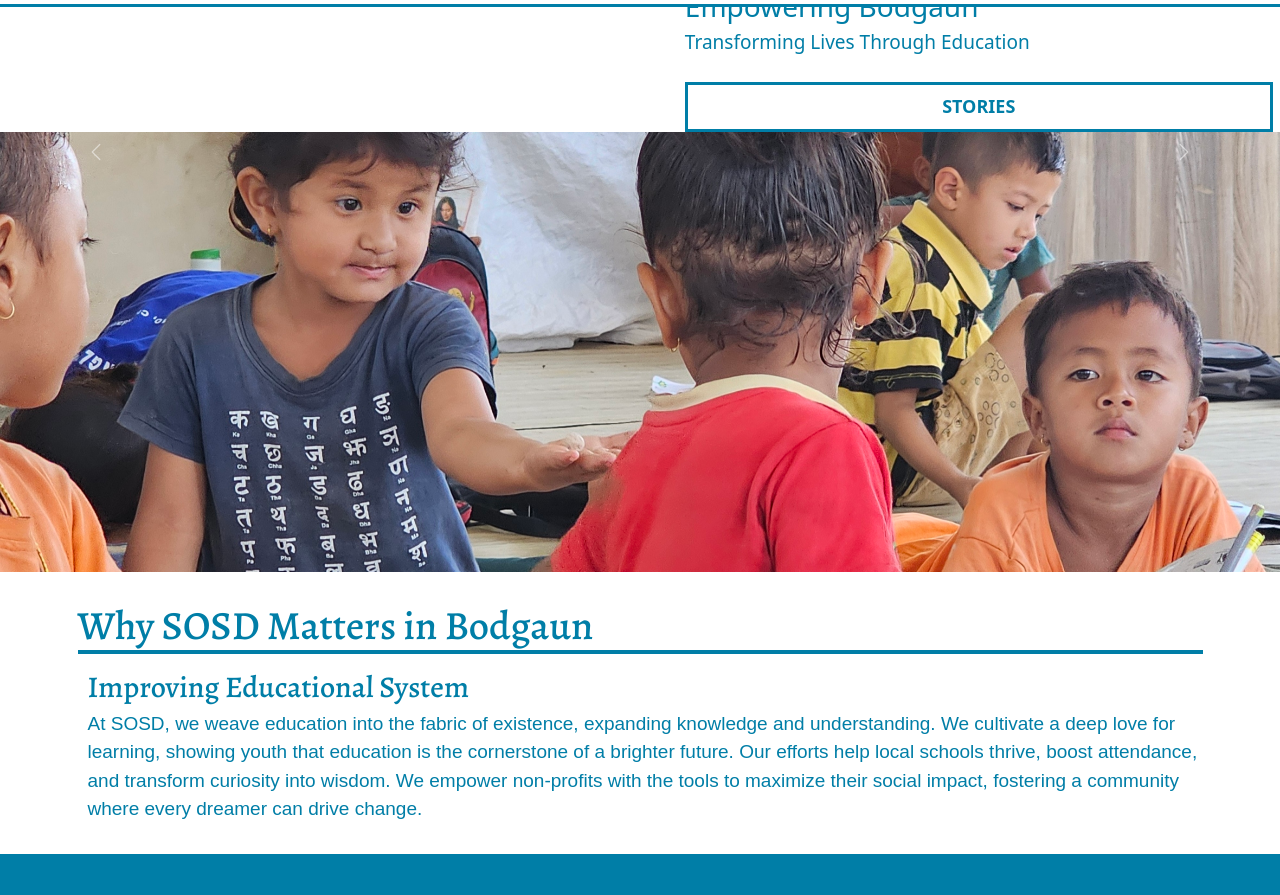
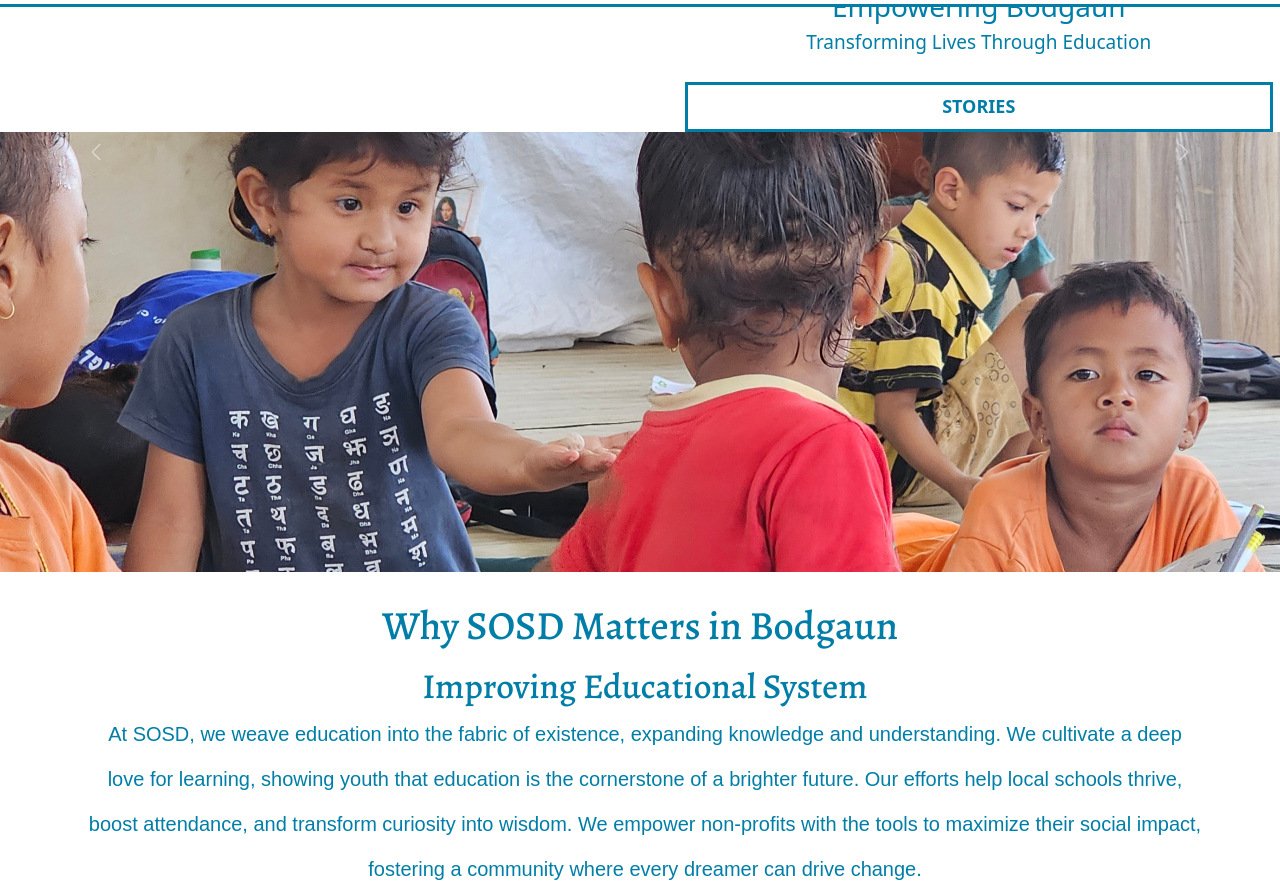
Before and after one commit to Avisheikh/sosd_website, a plain HTML site: page index.html in a window 1280 px wide. Shown: the part 73-968 px from the top of the page. Drawn offline with nearby package versions, Linux system fonts and the light colour scheme.

Commit message:
sosd matters in bodgaun

```diff
--- a/css/style.css
+++ b/css/style.css
@@ -139,7 +139,7 @@ li {
 
 .first_screen {
     min-width: 100%;
-    max-height: 100vh;
+    max-height: 110vh;
     overflow: hidden;
 }
 
@@ -417,6 +417,7 @@ li {
 
 }
 
+
 @media only screen and (max-width: 1200px) {
     .program_image {
         width: 68%;
@@ -456,31 +457,31 @@ li {
 
 
 .thrid_screen-texts h1 {
-    font-size: 5rem;
+    font-size: ;
     font-weight: 500;
     font-family: "Alegreya", sans-serif;
     color: #007EA7;
-    border-bottom: 6px solid #007EA7;
+
 }
 
 .thrid_screen-texts h2 {
-    font-size: 3rem;
+    font-size: 3.5rem;
     font-weight: 500;
     font-family: "Alegreya", sans-serif;
     color: #007EA7;
 }
 
 .thrid_screen-texts p {
-    font-size: 1.9rem;
+    font-size: 2.0rem;
     font-weight: 500;
     font-family: "Alegreya-sans", sans-serif;
     color: #007EA7;
+    line-height: 4.5rem;
 }
 
 @media only screen and (min-width: 700px) {
     .thrid_screen-texts h1{
         font-size: 4rem;
-        border-bottom: 4px solid #007EA7;
     }
 }
 
@@ -533,6 +534,7 @@ li {
     .program_detail_heading h2{
         font-size:2.7rem ;
     }
+
 
     .program_detail_text_col p{
         font-size: 1.8rem;
@@ -646,3 +648,15 @@ form input {
 .navigation {
     position: fixed;
 }
+
+
+.thrid_screen{
+    height: 130vh;
+
+}
+
+
+.thrid_screen-texts h1, h2, p{
+    text-align: center;
+
+}
```
Also changed, not shown: index.html (+1 -1 lines), img/1.jpg.
